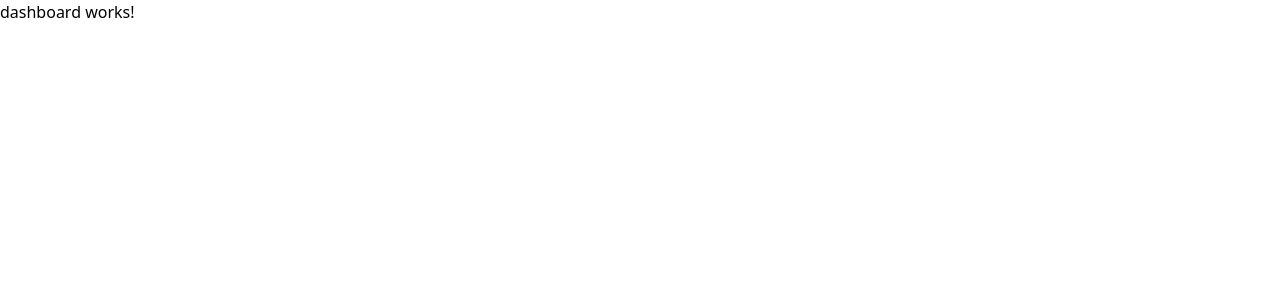
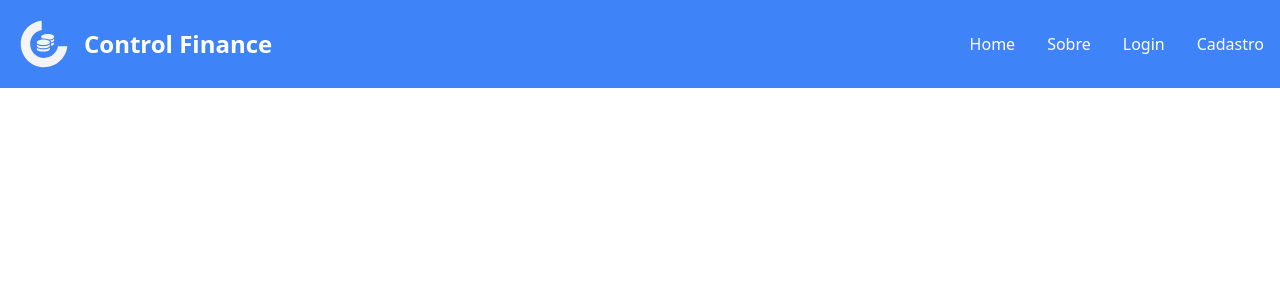
Before and after one commit to iguemanuel/control-finance, an Angular app: page /dashboard/1 in a window 1280 px wide. Shown: the top 300 px of the page. Built offline with nearby package versions, Linux system fonts and the light colour scheme; sample sign-in values are in the browser's storage.

Commit message:
Pequenos ajustes visuais em links

```diff
--- a/src/app/components/navbar/navbar.component.html
+++ b/src/app/components/navbar/navbar.component.html
@@ -1,28 +1,73 @@
 <nav class="bg-blue-500 border-gray-200 dark:bg-gray-900">
-    <div class="max-w-screen-xl flex flex-wrap items-center justify-between mx-auto p-4">
-      <a href="https://flowbite.com/" class="flex items-center space-x-3 rtl:space-x-reverse">
-          <img src="../../../assets/icon-branco.svg" class="h-14" alt="Control Finance Logo" />
-          <span class="self-center text-2xl font-semibold whitespace-nowrap text-white">Control Finance</span>
+  <div
+    class="max-w-screen-xl flex flex-wrap items-center justify-between mx-auto p-4"
+  >
+    <a href="#" class="flex items-center space-x-3 rtl:space-x-reverse">
+      <img
+        src="../../../assets/icon-branco.svg"
+        class="h-14"
+        alt="Control Finance Logo"
+      />
+      <span
+        class="self-center text-2xl font-semibold whitespace-nowrap text-white"
+        >Control Finance</span
+      >
     </a>
-      <button data-collapse-toggle="navbar-default" type="button" class=" text-white inline-flex items-center p-2 w-10 h-10 justify-center text-sm rounded-lg md:hidden hover:bg-gray-500 focus:outline-none focus:ring-2 focus:ring-gray-200 dark:text-white dark:hover:bg-gray-700 dark:focus:ring-gray-600" aria-controls="navbar-default" aria-expanded="false">
+    <button
+      data-collapse-toggle="navbar-default"
+      type="button"
+      class="text-white inline-flex items-center p-2 w-10 h-10 justify-center text-sm rounded-lg md:hidden hover:bg-gray-500 focus:outline-none focus:ring-2 focus:ring-gray-200 dark:text-white dark:hover:bg-gray-700 dark:focus:ring-gray-600"
+      aria-controls="navbar-default"
+      aria-expanded="false"
+    >
       <span class="sr-only">Open main menu</span>
-          <svg class="w-5 h-5" aria-hidden="true" xmlns="http://www.w3.org/2000/svg" fill="none" viewBox="0 0 17 14">
-              <path stroke="currentColor" stroke-linecap="round" stroke-linejoin="round" stroke-width="2" d="M1 1h15M1 7h15M1 13h15"/>
+      <svg
+        class="w-5 h-5"
+        aria-hidden="true"
+        xmlns="http://www.w3.org/2000/svg"
+        fill="none"
+        viewBox="0 0 17 14"
+      >
+        <path
+          stroke="currentColor"
+          stroke-linecap="round"
+          stroke-linejoin="round"
+          stroke-width="2"
+          d="M1 1h15M1 7h15M1 13h15"
+        />
       </svg>
     </button>
     <div class="hidden w-full md:block md:w-auto" id="navbar-default">
-        <ul class="font-medium text-white flex flex-col p-4 md:p-0 mt-4 border border-gray-100 rounded-lg md:flex-row md:space-x-8 rtl:space-x-reverse md:mt-0 md:border-0 dark:bg-gray-800 md:dark:bg-gray-900 dark:border-gray-700">
+      <ul
+        class="font-medium text-white flex flex-col p-4 md:p-0 mt-4 border border-gray-100 rounded-lg md:flex-row md:space-x-8 rtl:space-x-reverse md:mt-0 md:border-0 dark:bg-gray-800 md:dark:bg-gray-900 dark:border-gray-700"
+      >
         <li>
-              <a href="#" class="block py-2 px-3 text-white rounded hover:bg-gray-100 md:hover:bg-transparent md:border-0 md:hover:text-blue-700 md:p-0 dark:text-white md:dark:hover:text-blue-500 dark:hover:bg-gray-700 dark:hover:text-white md:dark:hover:bg-transparent">Home</a>
+          <a
+            href="#"
+            class="block py-2 px-3 text-white rounded hover:bg-gray-100 md:hover:bg-transparent md:border-0 md:hover:text-blue-700 md:p-0 dark:text-white md:dark:hover:text-blue-500 dark:hover:bg-gray-700 dark:hover:text-white md:dark:hover:bg-transparent"
+            >Home</a
+          >
         </li>
         <li>
-            <a href="#" class="block py-2 px-3 text-white rounded hover:bg-gray-100 md:hover:bg-transparent md:border-0 md:hover:text-blue-700 md:p-0 dark:text-white md:dark:hover:text-blue-500 dark:hover:bg-gray-700 dark:hover:text-white md:dark:hover:bg-transparent">Sobre</a>
+          <a
+            href="#"
+            class="block py-2 px-3 text-white rounded hover:bg-gray-100 md:hover:bg-transparent md:border-0 md:hover:text-blue-700 md:p-0 dark:text-white md:dark:hover:text-blue-500 dark:hover:bg-gray-700 dark:hover:text-white md:dark:hover:bg-transparent"
+            >Sobre</a
+          >
         </li>
         <li>
-            <a href="#" class="block py-2 px-3 text-white rounded hover:bg-gray-100 md:hover:bg-transparent md:border-0 md:hover:text-blue-700 md:p-0 dark:text-white md:dark:hover:text-blue-500 dark:hover:bg-gray-700 dark:hover:text-white md:dark:hover:bg-transparent">Login</a>
+          <a
+            href="#"
+            class="block py-2 px-3 text-white rounded hover:bg-gray-100 md:hover:bg-transparent md:border-0 md:hover:text-blue-700 md:p-0 dark:text-white md:dark:hover:text-blue-500 dark:hover:bg-gray-700 dark:hover:text-white md:dark:hover:bg-transparent"
+            >Login</a
+          >
         </li>
         <li>
-            <a href="#" class="block py-2 px-3 text-white rounded hover:bg-gray-100 md:hover:bg-transparent md:border-0 md:hover:text-blue-700 md:p-0 dark:text-white md:dark:hover:text-blue-500 dark:hover:bg-gray-700 dark:hover:text-white md:dark:hover:bg-transparent">Cadastro</a>
+          <a
+            href="../../pages/register/register.component.html"
+            class="block py-2 px-3 text-white rounded hover:bg-gray-100 md:hover:bg-transparent md:border-0 md:hover:text-blue-700 md:p-0 dark:text-white md:dark:hover:text-blue-500 dark:hover:bg-gray-700 dark:hover:text-white md:dark:hover:bg-transparent"
+            >Cadastro</a
+          >
         </li>
       </ul>
     </div>
--- a/src/app/pages/dashboard/dashboard.component.html
+++ b/src/app/pages/dashboard/dashboard.component.html
@@ -1 +1 @@
-<p>dashboard works!</p>
+<app-navbar></app-navbar>
--- a/src/app/pages/dashboard/dashboard.component.ts
+++ b/src/app/pages/dashboard/dashboard.component.ts
@@ -1,11 +1,14 @@
 // dashboard.component.ts
 import { Component, OnInit } from '@angular/core';
 import { ActivatedRoute } from '@angular/router';
+import { NavbarComponent } from '../../components/navbar/navbar.component';
 
 @Component({
+  standalone: true,
   selector: 'app-dashboard',
   templateUrl: './dashboard.component.html',
   styleUrls: ['./dashboard.component.css'],
+  imports: [NavbarComponent],
 })
 export class DashboardComponent implements OnInit {
   userId: string | null = '';
--- a/src/app/pages/login/login.component.html
+++ b/src/app/pages/login/login.component.html
@@ -56,12 +56,10 @@
         <app-button label="Login"></app-button>
 
         <div class="text-center mt-4">
-          <p class="text-gray-500">
-            Ainda não tem conta?
-            <a href="/register" class="text-blue-600 font-semibold"
-              >Cadastre-se</a
-            >
-          </p>
+          <p class="text-gray-500">Ainda não tem conta?</p>
+          <a href="/register" class="text-blue-600 font-semibold"
+            >Cadastre-se</a
+          >
         </div>
       </form>
     </div>
```
Lines whose indentation alone changed are shown as unchanged.
